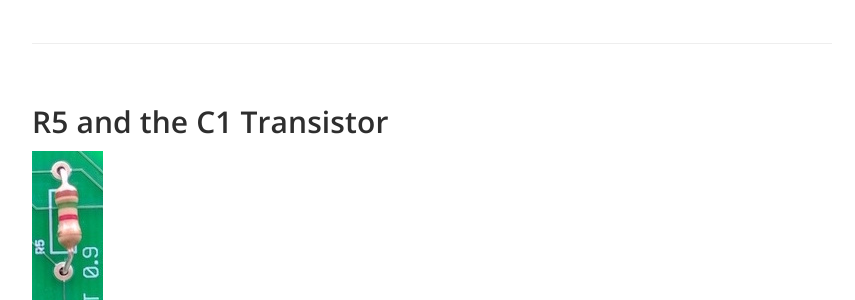
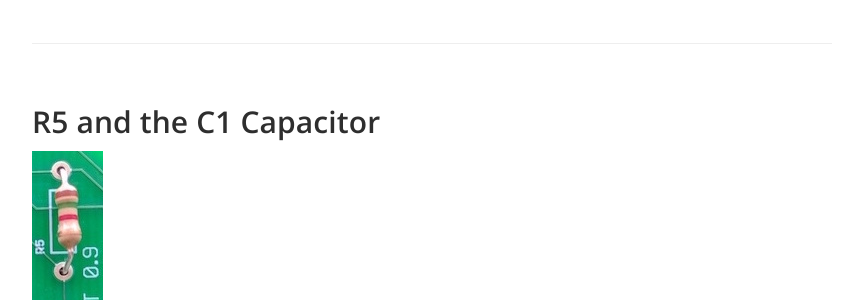
Before and after one commit to rawhex/hidiot.com, a Jekyll site: the page built from _docs/getting-started/building_a_hidiot.md, in a window 1280 px wide and 900 px high, scrolled down 6840 px. Shown: the part 159-459 px from the top of the window, without its empty margins (358-1213 px from the left). Built offline with Jekyll 4.4.1, drawn with Linux system fonts in a browser that asks for light colours.

Commit message:
Typo fixed

```diff
--- a/_docs/getting-started/building_a_hidiot.md
+++ b/_docs/getting-started/building_a_hidiot.md
@@ -107,7 +107,7 @@ Before you do any soldering, make sure you're happy with the orientation of the
 
 If you get it wrong, you'll have to desolder the diodes and start again. For this reason, if you're not sure about the diodes at this point you can check them with a multimeter or leave the legs unsnipped until it's all working.
 
-### R5 and the C1 Transistor
+### R5 and the C1 Capacitor
 
 ![](/images/r5-c1.jpg)
 
```
